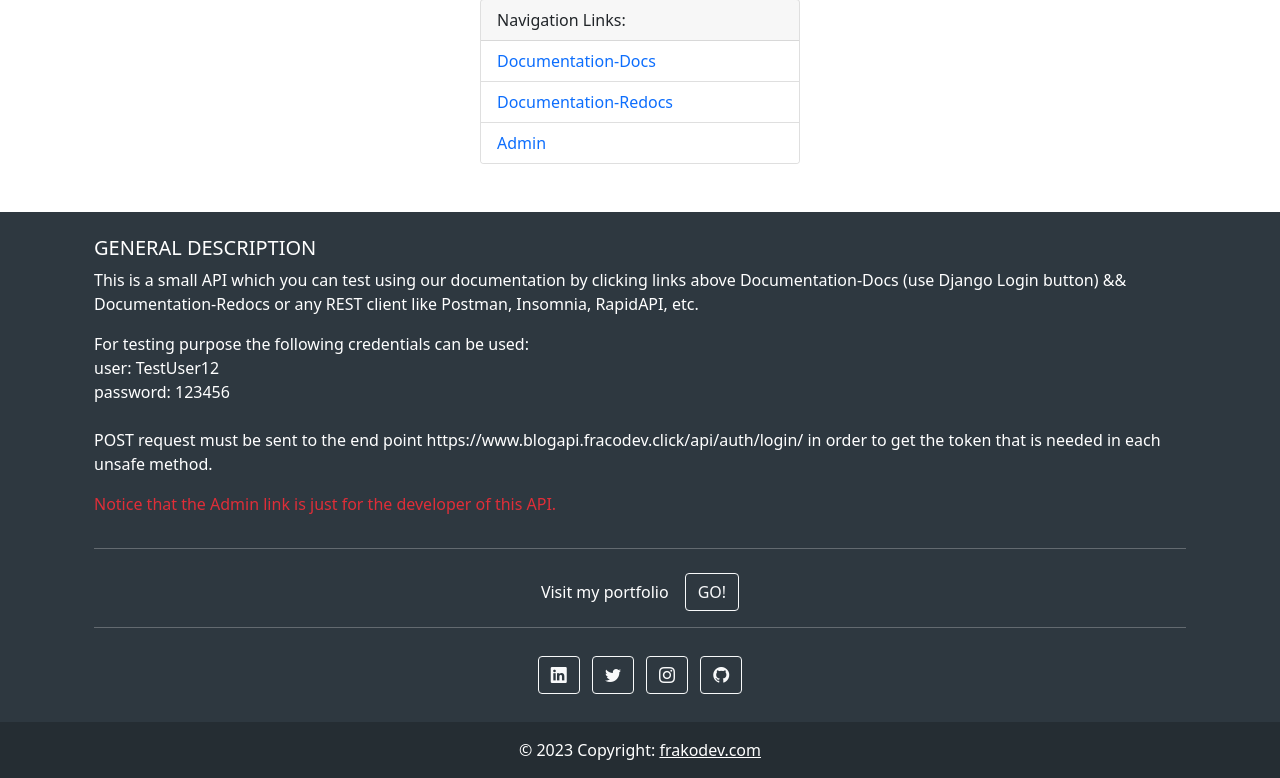
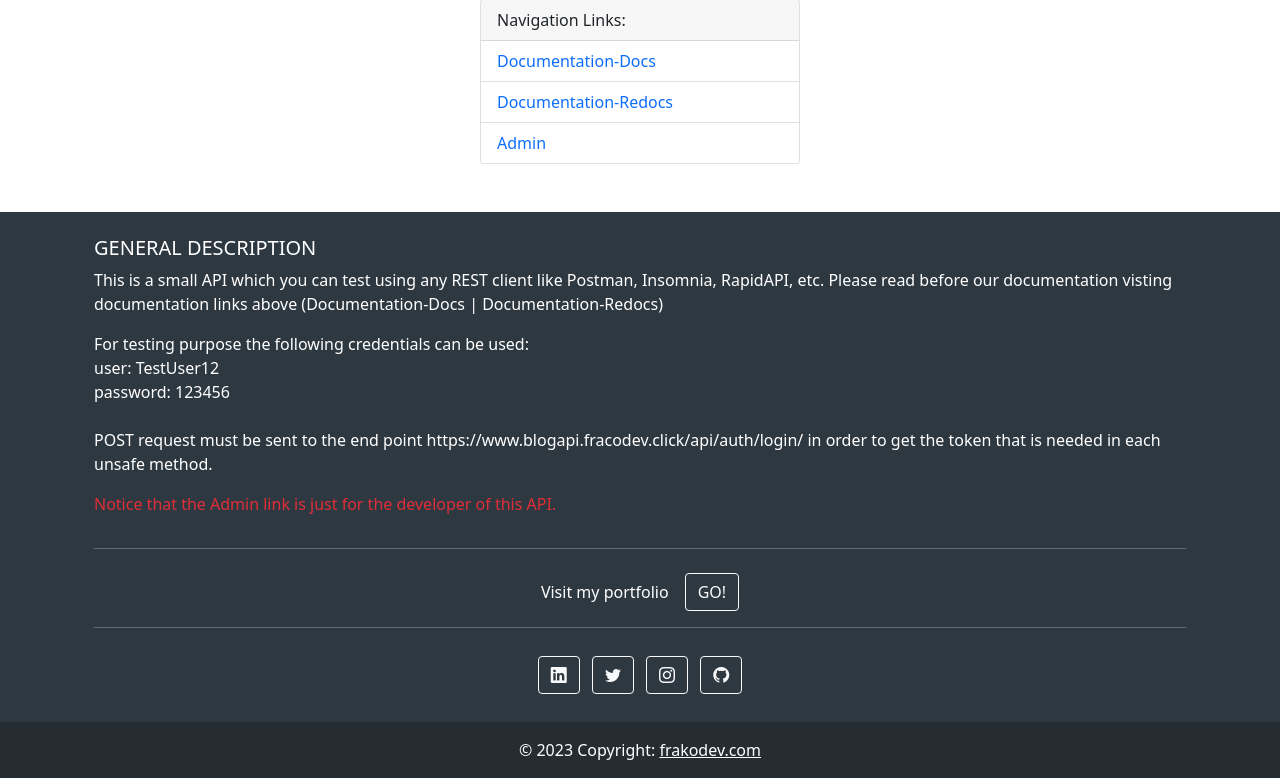
Before and after one commit to frakopy/Post-API, a Django app: template home/templates/home/home.html in a window 1280 px wide. Shown: the part 127-905 px from the top of the page. Run offline with Django 4.2, Linux system fonts and the light colour scheme; the template is opened without the code that fills it, so the values that code supplies are empty.

Commit message:
modifing documentation information in the home page

```diff
--- a/home/templates/home/home.html
+++ b/home/templates/home/home.html
@@ -41,9 +41,9 @@
                         <!--Grid column-->
                         <h5 class="text-uppercase">General Description</h5>
                         <p>
-                            This is a small API which you can test using our documentation by clicking
-                            links above Documentation-Docs (use Django Login button) && Documentation-Redocs
-                            or any REST client like Postman, Insomnia, RapidAPI, etc.
+                            This is a small API which you can test using any REST client like Postman,
+                            Insomnia, RapidAPI, etc. Please read before our documentation visting
+                            documentation links above (Documentation-Docs | Documentation-Redocs)
                         </p>
                         <p>
                             For testing purpose the following credentials can be used:
```
